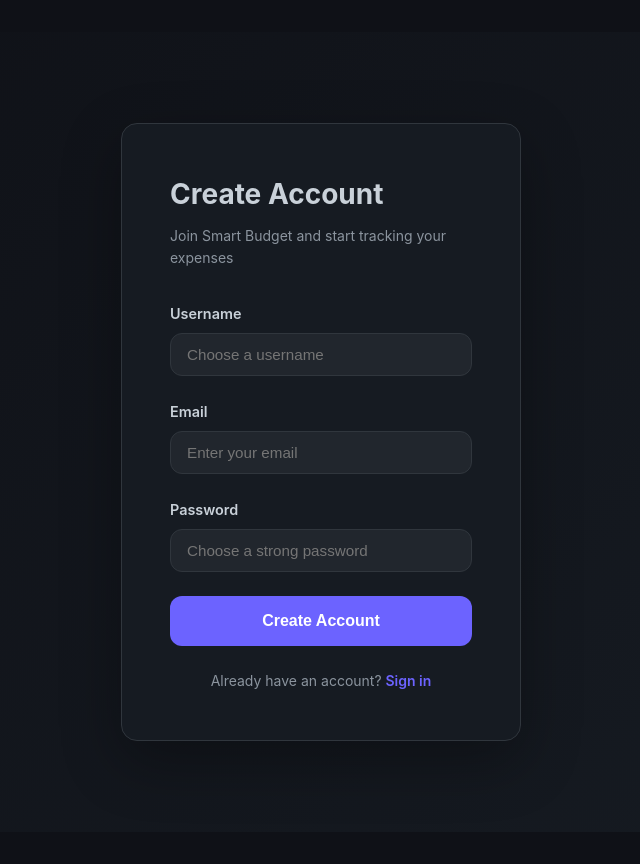
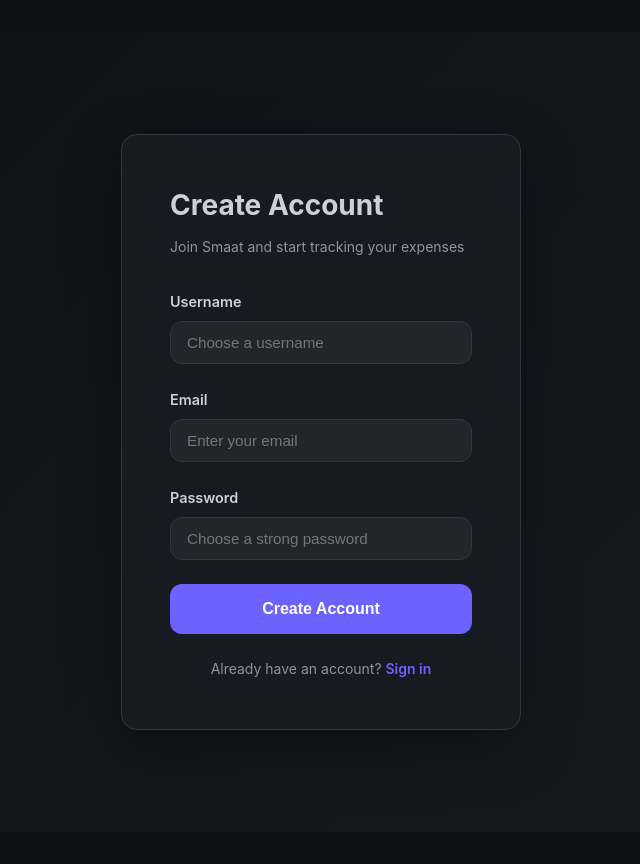
Before and after one commit to jamesava-mk/budget_tracker, a Flask app: page /register in a window 1280 px wide. Shown: the whole page, without its empty margins (319-959 px from the left). Run offline with Flask 3, Linux system fonts and the light colour scheme.

Commit message:
feat: rename app to Smaat across codebase
Update metadata, config files, UI components, templates, and styles.

#VERCEL_SKIP

Co-authored-by: null <204173138+jamesava-mk@users.noreply.github.com>

```diff
--- a/app.py
+++ b/app.py
@@ -1,5 +1,5 @@
 """
-Smart Budget Tracker - Flask Application
+Smaat - Flask Application
 A comprehensive expense tracking and forecasting app with AI-powered insights
 """
 
--- a/app/layout.tsx
+++ b/app/layout.tsx
@@ -8,7 +8,7 @@ const _geist = Geist({ subsets: ["latin"] })
 const _geistMono = Geist_Mono({ subsets: ["latin"] })
 
 export const metadata: Metadata = {
-  title: "Smart Budget Tracker",
+  title: "Smaat",
   description: "AI-powered expense tracking and financial forecasting",
   generator: "v0.app",
   icons: {
--- a/components/auth-page.tsx
+++ b/components/auth-page.tsx
@@ -140,7 +140,7 @@ export default function AuthPage({ onLogin }: AuthPageProps) {
             <div className="w-10 h-10 bg-slate-700 rounded-lg flex items-center justify-center">
               <span className="text-white font-bold text-lg">₦</span>
             </div>
-            <span className="text-xl font-bold text-slate-900">Smart Budget Tracker</span>
+            <span className="text-xl font-bold text-slate-900">Smaat</span>
           </div>
           <CardTitle className="text-slate-900">{isSignUp ? "Create Account" : "Login"}</CardTitle>
           <CardDescription className="text-slate-600">
--- a/components/pages/profile-page.tsx
+++ b/components/pages/profile-page.tsx
@@ -62,13 +62,13 @@ export default function ProfilePage() {
 
       <Card className="bg-slate-800/50 border-purple-500/20">
         <CardHeader>
-          <CardTitle className="text-white">About Smart Budget Tracker</CardTitle>
+          <CardTitle className="text-white">About Smaat</CardTitle>
           <CardDescription>v1.0.0</CardDescription>
         </CardHeader>
         <CardContent className="space-y-3">
           <p className="text-purple-200">
-            Smart Budget Tracker is an AI-powered personal finance application designed to help you manage expenses,
-            forecast spending, and gain actionable insights into your financial habits.
+            Smaat is an AI-powered personal finance application designed to help you manage expenses, forecast spending,
+            and gain actionable insights into your financial habits.
           </p>
           <div className="grid grid-cols-2 gap-4 mt-4">
             <div className="p-3 bg-slate-700/50 rounded-lg">
--- a/static/css/style.css
+++ b/static/css/style.css
@@ -1,5 +1,5 @@
 /* ============================================================================
-   Smart Budget Tracker - Main Stylesheet
+   Smaat - Main Stylesheet
    Modern Netflix-style design with vibrant accents
    ============================================================================ */
 
--- a/templates/base.html
+++ b/templates/base.html
@@ -3,7 +3,8 @@
 <head>
     <meta charset="UTF-8">
     <meta name="viewport" content="width=device-width, initial-scale=1.0">
-    <title>{% block title %}Smart Budget Tracker{% endblock %}</title>
+    <!-- Updated default title from "Smart Budget Tracker" to "Smaat" -->
+    <title>{% block title %}Smaat{% endblock %}</title>
     <link rel="stylesheet" href="{{ url_for('static', filename='css/style.css') }}">
     {% block extra_css %}{% endblock %}
 </head>
@@ -13,7 +14,8 @@
         <div class="navbar-container">
             <div class="navbar-logo">
                 <span class="logo-icon">💰</span>
-                <span class="logo-text">Smart Budget</span>
+                <!-- Updated navbar logo text from "Smart Budget" to "Smaat" -->
+                <span class="logo-text">Smaat</span>
             </div>
             <ul class="nav-menu">
                 <li><a href="{{ url_for('dashboard') }}" class="nav-link {% if request.endpoint == 'dashboard' %}active{% endif %}">Dashboard</a></li>
--- a/templates/calendar.html
+++ b/templates/calendar.html
@@ -1,6 +1,6 @@
 {% extends "base.html" %}
 
-{% block title %}Calendar - Smart Budget Tracker{% endblock %}
+{% block title %}Calendar - Smaat{% endblock %}
 
 {% block content %}
 <div class="calendar-container">
--- a/templates/dashboard.html
+++ b/templates/dashboard.html
@@ -1,6 +1,6 @@
 {% extends "base.html" %}
 
-{% block title %}Dashboard - Smart Budget Tracker{% endblock %}
+{% block title %}Dashboard - Smaat{% endblock %}
 
 {% block content %}
 <div class="dashboard-container">
--- a/templates/forecast.html
+++ b/templates/forecast.html
@@ -1,6 +1,6 @@
 {% extends "base.html" %}
 
-{% block title %}Forecast - Smart Budget Tracker{% endblock %}
+{% block title %}Forecast - Smaat{% endblock %}
 
 {% block content %}
 <div class="forecast-container">
--- a/templates/login.html
+++ b/templates/login.html
@@ -1,12 +1,12 @@
 {% extends "base.html" %}
 
-{% block title %}Login - Smart Budget Tracker{% endblock %}
+{% block title %}Login - Smaat{% endblock %}
 
 {% block content %}
 <div class="auth-container">
     <div class="auth-card">
         <h1>Welcome Back</h1>
-        <p class="subtitle">Sign in to your Smart Budget account</p>
+        <p class="subtitle">Sign in to your Smaat account</p>
 
         {% if error %}
         <div class="alert alert-error">{{ error }}</div>
--- a/templates/profile.html
+++ b/templates/profile.html
@@ -1,6 +1,6 @@
 {% extends "base.html" %}
 
-{% block title %}Profile - Smart Budget Tracker{% endblock %}
+{% block title %}Profile - Smaat{% endblock %}
 
 {% block content %}
 <div class="profile-container">
--- a/templates/register.html
+++ b/templates/register.html
@@ -1,12 +1,12 @@
 {% extends "base.html" %}
 
-{% block title %}Register - Smart Budget Tracker{% endblock %}
+{% block title %}Register - Smaat{% endblock %}
 
 {% block content %}
 <div class="auth-container">
     <div class="auth-card">
         <h1>Create Account</h1>
-        <p class="subtitle">Join Smart Budget and start tracking your expenses</p>
+        <p class="subtitle">Join Smaat and start tracking your expenses</p>
 
         {% if error %}
         <div class="alert alert-error">{{ error }}</div>
--- a/templates/transactions.html
+++ b/templates/transactions.html
@@ -1,6 +1,6 @@
 {% extends "base.html" %}
 
-{% block title %}Transactions - Smart Budget Tracker{% endblock %}
+{% block title %}Transactions - Smaat{% endblock %}
 
 {% block content %}
 <div class="transactions-container">
```
